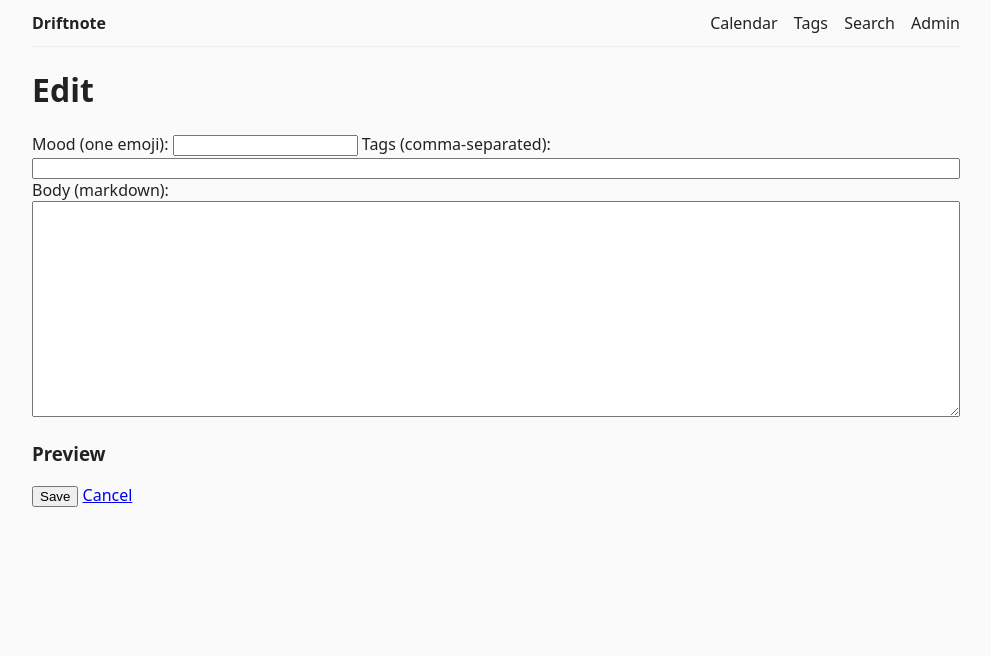
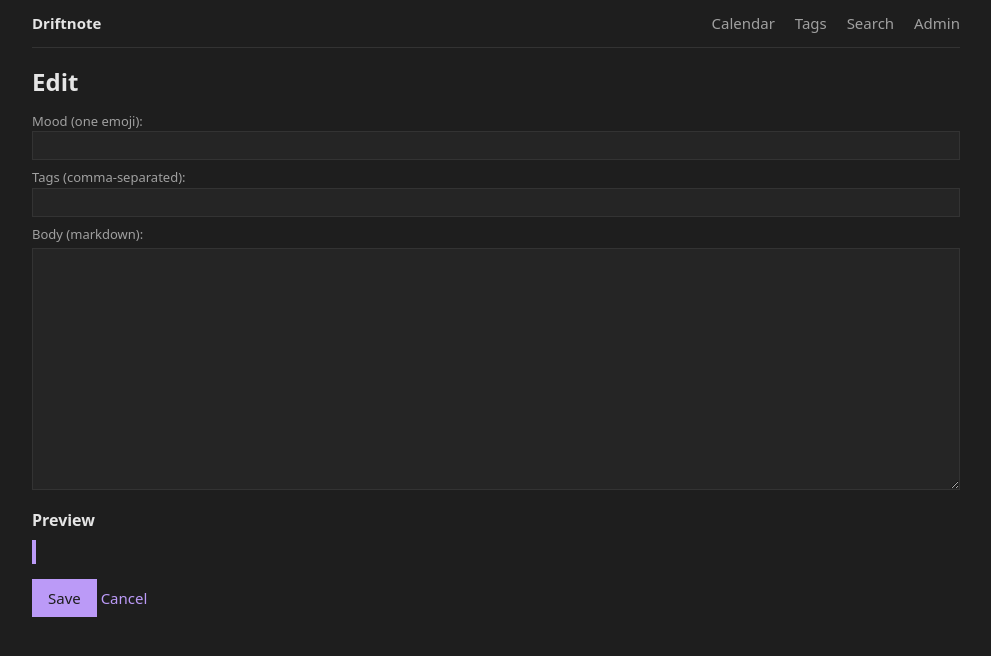
Before and after one commit to maciej-makowski/driftnote, a Python web app: template src/driftnote/web/templates/entry_edit.html.j2 in a window 1280 px wide. Shown: the top 656 px of the page, without its empty margins (144-1135 px from the left). Run offline with Jinja, Linux system fonts and the light colour scheme; the template is opened without the code that fills it, so the values that code supplies are empty.

Commit message:
feat(web): rewrite stylesheet as flat dark theme with purple accent

```diff
--- a/src/driftnote/web/static/style.css
+++ b/src/driftnote/web/static/style.css
@@ -1,23 +1,218 @@
-:root { --bg:#fafafa; --fg:#222; --muted:#888; --warn:#f5c542; --error:#e74c3c; }
+:root {
+  --bg:           #1e1e1e;
+  --bg-raised:    #252525;
+  --bg-hover:     #2d2d2d;
+  --fg:           #e5e5e5;
+  --fg-muted:     #a0a0a0;
+  --fg-dim:       #5a5a5a;
+  --accent:       #bb9af7;
+  --accent-hover: #d2b8ff;
+  --border:       #333;
+  --warn-bg:      #3b2a1a;
+  --warn-fg:      #f5c542;
+  --error-bg:     #3b1a1a;
+  --error-fg:     #ff6b6b;
+  --ok:           #6dbf6d;
+  --status-warn:  #f5c542;
+  --status-error: #ff6b6b;
+}
+
 * { box-sizing: border-box; }
-body { font-family: system-ui, sans-serif; background: var(--bg); color: var(--fg);
-       margin: 0; padding: 0 16px; max-width: 960px; margin-inline: auto; }
-.topbar { display: flex; justify-content: space-between; padding: 12px 0; border-bottom: 1px solid #eee; }
-.topbar nav a { margin-left: 12px; color: var(--fg); text-decoration: none; }
-.brand { font-weight: 700; text-decoration: none; color: var(--fg); }
+
+body {
+  font-family: system-ui, sans-serif;
+  background: var(--bg);
+  color: var(--fg);
+  margin: 0 auto;
+  padding: 0 16px;
+  max-width: 960px;
+  font-size: 15px;
+  line-height: 1.5;
+}
+
+h1 { font-size: 24px; font-weight: 600; margin: 16px 0 12px; }
+h2 { font-size: 18px; font-weight: 600; margin: 16px 0 8px; }
+h3 { font-size: 16px; font-weight: 600; margin: 12px 0 6px; }
+
+a { color: var(--accent); text-decoration: none; }
+a:hover { color: var(--accent-hover); }
+
+:focus-visible {
+  outline: 2px solid var(--accent);
+  outline-offset: 2px;
+}
+
+/* Top bar */
+.topbar {
+  display: flex;
+  justify-content: space-between;
+  padding: 12px 0;
+  border-bottom: 1px solid var(--border);
+}
+.topbar nav a { margin-left: 16px; color: var(--fg-muted); }
+.topbar nav a:hover { color: var(--accent); }
+.brand { font-weight: 700; color: var(--fg); }
+.brand:hover { color: var(--fg); }
+
+/* Banners */
 .banners { display: flex; flex-direction: column; gap: 6px; margin: 12px 0; }
-.banner { padding: 8px 12px; border-radius: 6px; }
-.banner-warn  { background: #fff8e0; border-left: 4px solid var(--warn); }
-.banner-error { background: #fdecea; border-left: 4px solid var(--error); }
+.banner { padding: 8px 12px; }
+.banner-warn  { background: var(--warn-bg);  color: var(--warn-fg);  border-left: 4px solid var(--warn-fg); }
+.banner-error { background: var(--error-bg); color: var(--error-fg); border-left: 4px solid var(--error-fg); }
+
+/* Calendar */
+.month-nav { display: flex; gap: 16px; margin: 8px 0 12px; }
 .calendar { width: 100%; border-collapse: collapse; }
-.calendar th, .calendar td { padding: 4px; text-align: center; border: 1px solid #eee; height: 56px; }
-.calendar td.dim { color: #ccc; }
+.calendar th, .calendar td {
+  padding: 4px;
+  text-align: center;
+  border: 1px solid var(--border);
+  height: 56px;
+}
+.calendar th { color: var(--fg-muted); font-weight: 500; font-size: 13px; }
+.calendar td a { color: var(--fg); display: block; }
+.calendar td:hover { background: var(--bg-hover); }
+.calendar td.dim { color: var(--fg-dim); }
+.calendar td.today { outline: 1px solid var(--accent); outline-offset: -1px; }
 .calendar .emoji { font-size: 20px; }
-.calendar .dom { font-size: 11px; color: var(--muted); }
+.calendar .dom { font-size: 11px; color: var(--fg-muted); }
+.calendar td.dim .dom { color: var(--fg-dim); }
+
+/* Tag cloud */
 .tag-cloud { list-style: none; padding: 0; display: flex; flex-wrap: wrap; gap: 8px; }
-.tag-cloud a { color: var(--fg); text-decoration: none; }
+.tag-cloud a {
+  background: var(--bg-raised);
+  color: var(--fg);
+  padding: 2px 8px;
+}
+.tag-cloud a:hover { background: var(--bg-hover); color: var(--accent); }
+
+/* Entry view */
+.entry {
+  border-left: 4px solid var(--accent);
+  padding: 4px 0 4px 16px;
+}
 .entry .mood { font-size: 26px; }
-.entry .tags a { color: var(--muted); margin-right: 6px; text-decoration: none; }
-.entry .media img { max-width: 240px; border-radius: 8px; margin: 4px; }
-.entry .media video { max-width: 100%; border-radius: 8px; }
-.search-results li { margin: 6px 0; }
+.entry .tags a {
+  background: var(--bg-raised);
+  color: var(--fg-muted);
+  padding: 2px 8px;
+  margin-right: 6px;
+  font-size: 13px;
+}
+.entry .tags a:hover { background: var(--bg-hover); color: var(--accent); }
+.entry .media img { max-width: 240px; margin: 4px; }
+.entry .media video { max-width: 100%; }
+
+/* Edit view */
+.entry-edit label { display: block; margin: 8px 0 4px; color: var(--fg-muted); font-size: 13px; }
+.entry-edit input[type="text"], .entry-edit input:not([type]) {
+  background: var(--bg-raised);
+  color: var(--fg);
+  border: 1px solid var(--border);
+  padding: 6px 10px;
+  width: 100%;
+}
+.entry-edit textarea {
+  background: var(--bg-raised);
+  color: var(--fg);
+  border: 1px solid var(--border);
+  padding: 8px 10px;
+  font-family: ui-monospace, Menlo, monospace;
+  font-size: 14px;
+}
+.entry-edit .preview {
+  background: var(--bg);
+  border-left: 4px solid var(--accent);
+  padding: 12px 16px;
+  margin-top: 8px;
+}
+
+/* Buttons */
+button, .entry-edit button {
+  background: var(--accent);
+  color: var(--bg);
+  border: none;
+  padding: 8px 16px;
+  font: inherit;
+  cursor: pointer;
+}
+button:hover { background: var(--accent-hover); }
+
+/* Search */
+.search-form input[type="search"] {
+  background: var(--bg-raised);
+  color: var(--fg);
+  border: 1px solid var(--border);
+  padding: 6px 10px;
+  width: 100%;
+  max-width: 400px;
+}
+.search-results { list-style: none; padding: 0; }
+.search-results li {
+  background: var(--bg-raised);
+  padding: 8px 12px;
+  margin: 6px 0;
+}
+
+/* Admin */
+.job-cards {
+  display: grid;
+  grid-template-columns: repeat(auto-fill, minmax(280px, 1fr));
+  gap: 12px;
+  margin: 12px 0;
+}
+.job-cards .card {
+  background: var(--bg-raised);
+  padding: 12px 16px;
+}
+.job-cards .card h2 { margin-top: 0; font-size: 16px; }
+.job-cards .card p { margin: 4px 0; font-size: 14px; }
+
+.dot {
+  display: inline-block;
+  width: 8px;
+  height: 8px;
+  border-radius: 50%;
+  margin-right: 6px;
+  vertical-align: middle;
+}
+.dot-ok    { background: var(--ok); }
+.dot-warn  { background: var(--status-warn); }
+.dot-error { background: var(--status-error); }
+
+.test-controls {
+  margin-top: 24px;
+  padding: 12px;
+  border: 2px dashed var(--warn-fg);
+  background: var(--warn-bg);
+  color: var(--fg);
+}
+.test-controls h2 { margin-top: 0; }
+.test-controls .hint { color: var(--fg-muted); margin: 4px 0 12px; font-size: 13px; }
+.test-controls form { display: inline-block; margin: 4px; }
+
+.runs { width: 100%; border-collapse: collapse; margin-top: 12px; }
+.runs th, .runs td { padding: 6px 10px; text-align: left; border-bottom: 1px solid var(--border); }
+.runs th { color: var(--fg-muted); font-weight: 500; }
+.runs tr.status-error td { border-left: 4px solid var(--status-error); }
+.runs tr.status-warn  td { border-left: 4px solid var(--status-warn); }
+.runs tr.status-ok    td { border-left: 4px solid var(--ok); }
+
+.notice {
+  padding: 8px 12px;
+  background: var(--bg-raised);
+  border-left: 4px solid var(--ok);
+  margin: 8px 0;
+}
+
+/* Mobile: shrink the calendar so it fits a 360px viewport */
+@media (max-width: 600px) {
+  .calendar thead { display: none; }
+  .calendar td {
+    height: 40px;
+    padding: 2px;
+  }
+  .calendar .dom { font-size: 10px; }
+  .calendar .emoji { font-size: 16px; }
+}
```
